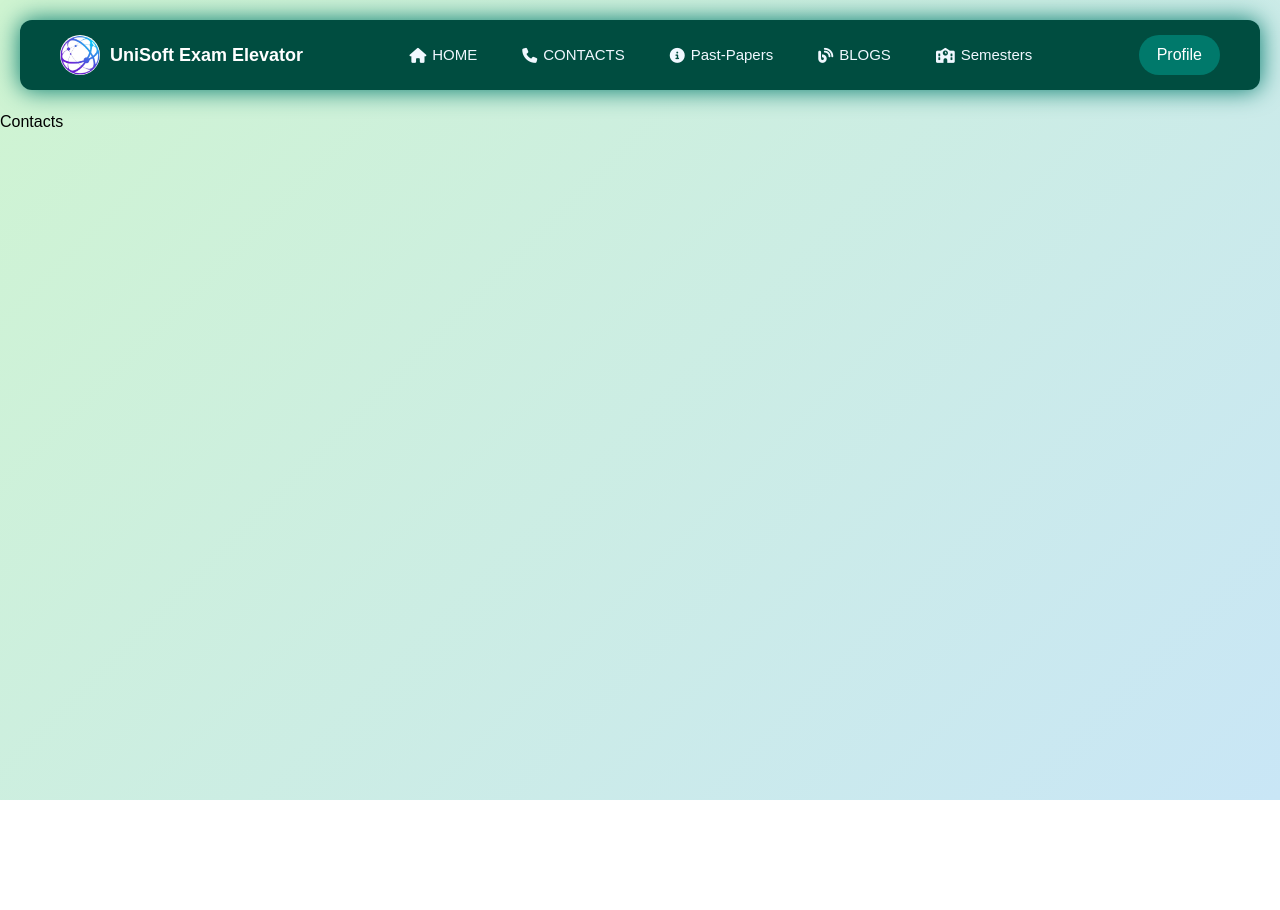
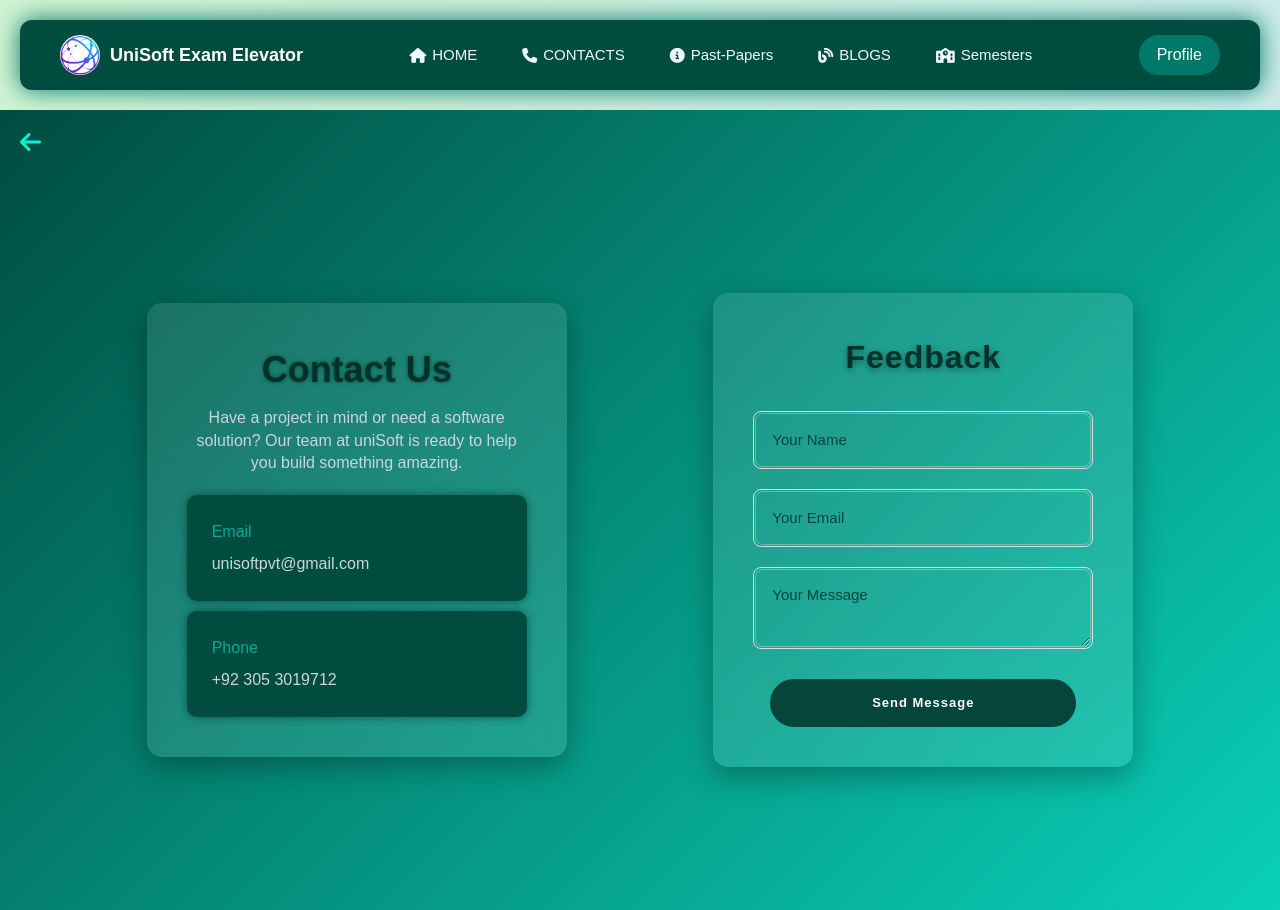
Before and after one commit to ShaniBhai786/exam-elevator, a Next.js app: page /contact in a window 1280 px wide. Before the commit the page ends 800 px from the top, so only its background shows below. Built offline with nearby package versions, Linux system fonts and the light colour scheme; a web font is replaced by a local one.

Commit message:
feat: Add Contact and Feedback components with styling and email functionality

```diff
--- a/package.json
+++ b/package.json
@@ -9,6 +9,7 @@
     "lint": "eslint"
   },
   "dependencies": {
+    "@emailjs/browser": "^4.4.1",
     "@fortawesome/free-solid-svg-icons": "^7.2.0",
     "@fortawesome/react-fontawesome": "^3.3.0",
     "@google/genai": "^1.49.0",
--- /dev/null
+++ b/src/app/components/ContactUs.jsx
@@ -0,0 +1,36 @@
+"use client";
+
+import React from "react";
+import styles from "../utills.module.css";
+
+function ContactUs() {
+  return (
+    <div className={styles.contactus} id="contact">
+      <div className={styles.contactHeader}>
+        <h2>Contact Us</h2>
+        <p>
+          Have a project in mind or need a software solution? Our team at
+          <span className={styles.brand}> uniSoft</span> is ready to help you build something amazing.
+        </p>
+      </div>
+
+      <div className={styles.contactInfo}>
+        <div className={styles.contactCard}>
+          <h3>Email</h3>
+          <a href="mailto:unisoftpvt@gmail.com">
+            unisoftpvt@gmail.com
+          </a>
+        </div>
+
+        <div className={styles.contactCard}>
+          <h3>Phone</h3>
+          <a href="tel:+923053019712">
+            +92 305 3019712
+          </a>
+        </div>
+      </div>
+    </div>
+  );
+}
+
+export default ContactUs;
--- /dev/null
+++ b/src/app/components/Feedback.jsx
@@ -0,0 +1,109 @@
+"use client";
+
+import React, { useRef } from "react";
+import { Formik, Form, Field, ErrorMessage } from "formik";
+import * as Yup from "yup";
+import emailjs from "@emailjs/browser";
+import styles from "../utills.module.css";
+
+const Feedback = ({ setLoading }) => {
+  const form = useRef();
+
+  const initialValues = {
+    name: "",
+    email: "",
+    message: "",
+  };
+
+  const validationSchema = Yup.object({
+    name: Yup.string().required("Name is required"),
+    email: Yup.string()
+      .email("Invalid email format")
+      .required("Email is required"),
+    message: Yup.string().required("Message is required"),
+  });
+
+  const onSubmit = async (values, { resetForm }) => {
+    try {
+      setLoading(true);
+
+      await emailjs.sendForm(
+        "service_3xs9iqc",
+        "template_u09iiy3",
+        form.current,
+        { publicKey: "5NYUNk6egOmHicaIZ" }
+      );
+
+      alert("Feedback Sent Successfully!");
+      resetForm();
+      console.table(values);
+    } catch (error) {
+      console.log(error);
+      alert("Failed to send feedback");
+    } finally {
+      setLoading(false);
+    }
+  };
+
+  return (
+    <div className={styles.feedbackForm}>
+      <Formik
+        initialValues={initialValues}
+        validationSchema={validationSchema}
+        onSubmit={onSubmit}
+      >
+        <Form ref={form} className={styles.form}>
+          <div className={styles.inputsDiv}>
+            <h1 className={styles.heading}>Feedback</h1>
+
+            <div className={styles.input}>
+              <Field
+                name="name"
+                placeholder="Your Name"
+                className={styles.inputField}
+              />
+              <ErrorMessage
+                name="name"
+                component="div"
+                className={styles.error}
+              />
+            </div>
+
+            <div className={styles.input}>
+              <Field
+                name="email"
+                placeholder="Your Email"
+                className={styles.inputField}
+              />
+              <ErrorMessage
+                name="email"
+                component="div"
+                className={styles.error}
+              />
+            </div>
+
+            <div className={styles.input}>
+              <Field
+              as="textarea"
+                name="message"
+                placeholder="Your Message"
+                className={styles.inputField}
+              />
+              <ErrorMessage
+                name="message"
+                component="div"
+                className={styles.error}
+              />
+            </div>
+
+            <button type="submit" className={styles.submitBtn}>
+              Send Message
+            </button>
+          </div>
+        </Form>
+      </Formik>
+    </div>
+  );
+};
+
+export default Feedback;
--- a/src/app/contact/page.jsx
+++ b/src/app/contact/page.jsx
@@ -1,11 +1,42 @@
-import React from 'react'
+"use client";
+
+import React, { useState } from "react";
+import Feedback from "../components/Feedback";
+import ContactUs from "../components/ContactUs";
+import { useRouter } from "next/navigation";
+import Loading from "../components/Loading";
+import styles from "../utills.module.css";
 
 function Contact() {
+  const [loading, setLoading] = useState(false);
+  const router = useRouter();
+
+  const handleBackClick = () => {
+    router.back();
+  };
+
   return (
-    <div>
-      <h1>Contacts</h1>
-    </div>
-  )
+    <>
+      {/* Back Icon */}
+
+      <div className={styles.contact} id="contact">
+      <i
+        className={`fa-solid fa-arrow-left ${styles.backIcon}`}
+        title="Back"
+        onClick={handleBackClick}
+      ></i>
+        <div className={styles.feedback}>
+          <Feedback setLoading={setLoading} />
+        </div>
+
+        <div className={styles.contactUs}>
+          <ContactUs />
+        </div>
+
+        {loading && <Loading />}
+      </div>
+    </>
+  );
 }
 
-export default Contact
+export default Contact;
--- a/src/app/semester/[semester]/Generator.jsx
+++ b/src/app/semester/[semester]/Generator.jsx
@@ -41,7 +41,7 @@ const Generator = ({semesterSeven, subject}) => {
                                 item.category === "short" && (
                                     <>
                                     <input type="checkbox" value={item.question} name={item.question} id={item.question} onChange={(e) => handleChange(e, "short")} />
-                                    <label htmlFor={item.question} className={styles.question}>{item.question} {item.year}</label>
+                                    <label htmlFor={item.question} className={styles.question}>{item.question} <span className={styles.year}>Year: {item.year}</span></label>
                                     </>
                                 )
                             }
@@ -66,7 +66,7 @@ const Generator = ({semesterSeven, subject}) => {
                                 item.category === "long" && (
                                     <>
                                     <input type="checkbox" value={item.question} name={item.question} id={item.question} onChange={(e) => handleChange(e, "long")} />
-                                    <label htmlFor={item.question} className={styles.question}>{item.question}{item.year}</label>
+                                    <label htmlFor={item.question} className={styles.question}>{item.question}<span className={styles.year} >Year: {item.year}</span></label>
                                     </>
                                 )
                             }
--- a/src/app/utills.module.css
+++ b/src/app/utills.module.css
@@ -429,24 +429,31 @@
   flex-direction: column;
 }
 .container h1{
-  font-size: 20px;
+  font-size: 25px;
   color: #00322a;
   font-weight: 600;
+  filter: drop-shadow(0px 0px 15px #004d40);
 }
 .generator {
   width: 100%;
   max-width: 900px;
   margin: 20px auto;
-  padding: 20px;
+  padding: 0px 30px;
   font-family: "Segoe UI", Tahoma, Geneva, Verdana, sans-serif;
+  background-color: #06453b;
+  border-radius: 10px;
 }
 
 .generator h2 {
-  margin-top: 25px;
+  margin-top: 15px;
   margin-bottom: 10px;
-  color: #004d40;
-  border-left: 5px solid #00796b;
+  color: #45e2c8;
+  border-left: 5px solid #0ad0b9;
   padding-left: 10px;
+  font-size: 20px;
+  font-weight: 500;
+  font-family: "Segoe UI", Tahoma, Geneva, Verdana, sans-serif;
+  letter-spacing: 1px;
 }
 
 .generator p {
@@ -492,8 +499,15 @@
   color: #333;
   line-height: 1.5;
   cursor: pointer;
+  display: flex;
+  justify-content: space-between;
+  width: 100%;
+  align-items: center;
 }
-
+.year{
+  color: #00322a;
+  font-weight: 500;
+}
 input:checked + .question {
   color: #00796b;
   font-weight: 600;
@@ -547,7 +561,7 @@ input:checked + .question {
   display: block;
   width: 50px;
   height: 3px;
-  background: #00796b;
+  background: #0ad0b9;
   margin-top: 5px;
 }
 /* ==============================Profile =========================== */
@@ -1096,3 +1110,175 @@ input:checked + .question {
 .sideLinks p{
   width: 150px;
 }
+
+/* =====================Contact==========================[] */
+
+.contact {
+  display: flex;
+  position: sticky;
+  flex-wrap: wrap;
+  width: 100%;
+  height: 100dvh;
+  align-items: center;
+  justify-content: space-evenly;
+  /* background-image: url(./images/teamsBg.png); */
+  background: linear-gradient(135deg, #004d40, #0ad0b9);
+  background-size: cover;
+  background-position: center;
+  padding-top: 40px;
+  flex-direction: row-reverse;
+  z-index: 3;
+  overflow: auto;
+}
+.feedbackForm {
+  width: 100%;
+  display: flex;
+  justify-content: center;
+  align-items: center;
+}
+.heading {
+  text-align: center;
+  font-size: 32px;
+  font-weight: 700;
+  color: #00322a;
+  margin-bottom: 10px;
+  text-shadow: 0 2px 6px rgba(0, 0, 0, 0.4);
+  letter-spacing: 1px;
+}
+.inputsDiv {
+  width: 420px;
+  padding: 40px;
+  border-radius: 15px;
+  background: rgba(255, 255, 255, 0.1);
+  backdrop-filter: blur(10px);
+  box-shadow: 0 10px 30px rgba(0, 0, 0, 0.3);
+  display: flex;
+  flex-direction: column;
+  gap: 20px;
+}
+.input {
+  display: flex;
+  flex-direction: column;
+}
+.inputField {
+  width: 100%;
+  padding: 14px 16px;
+  border-radius: 8px;
+  border: 1px solid rgba(255, 255, 255, 0.3);
+  outline: none;
+  font-size: 16px;
+  color: #004d40;
+  font-family: Arial;
+  font-weight: 500;
+  transition: all 0.3s ease;
+}
+.inputField::placeholder {
+  color: #06453b;
+  font-size: 15px;
+}
+.inputField:focus {
+  border-color: #0ea5e9;
+  box-shadow: 0 0 8px rgba(25, 212, 187, 0.7);
+}
+#message {
+  height: 70px;
+  resize: none;
+}
+.error {
+  color: #ff6b6b;
+  font-size: 13px;
+  margin-top: 5px;
+}
+
+.submitBtn {
+  margin-top: 10px;
+  padding: 14px;
+  border: none;
+  border-radius: 50px;
+  background: #06453b;
+  color: white;
+  font-size: 13px;
+  font-weight: bold;
+  letter-spacing: 1px;
+  cursor: pointer;
+  width: 90%;
+  transition: all 0.3s ease;
+}
+@media (max-width: 768px) {
+  .contact {
+    padding: 60px 6%;
+    justify-content: flex-start;
+  }
+}
+.submitBtn:hover {
+  transform: translateY(-3px);
+  box-shadow: 0 8px 20px rgba(2, 39, 35, 0.6);
+}
+.backIcon {
+  position: absolute;
+  top: 20px;
+  left: 20px;
+  font-size: 24px;
+  color: #10edd3;
+  cursor: pointer;
+}
+
+.contactus {
+  width: 420px;
+  padding: 40px;
+  border-radius: 15px;
+  background: rgba(255, 255, 255, 0.1);
+  backdrop-filter: blur(10px);
+  box-shadow: 0 10px 30px rgba(0, 0, 0, 0.3);
+  display: flex;
+  flex-direction: column;
+  gap: 20px;
+}
+
+.contactHeader {
+  text-align: center;
+  max-width: 700px;
+  margin: auto;
+}
+.contactHeader h2 {
+  font-size: 36px;
+  font-weight: 600;
+  margin-bottom: 10px;
+  color: #00322a;
+  filter: drop-shadow(0px 0px 2px #004d40);
+}
+.contactHeader p {
+  color: #cbd5e1;
+  line-height: 1.4;
+}
+.contactInfo {
+  display: flex;
+  gap: 10px;
+  flex-direction: column;
+}
+.contactCard {
+  background: #004d40;
+  border-color: #00322a;
+  box-shadow: 0 0 8px rgba(3, 59, 51, 0.7);
+  padding: 25px;
+  border-radius: 10px;
+  transition: all 0.3s ease-in-out;
+}
+.contactCard:hover {
+  transform: translateY(-5px);
+  box-shadow: 0 10px 30px rgba(0, 0, 0, 0.4);
+}
+.contactCard h3 {
+  margin-bottom: 8px;
+  color: #08a895;
+}
+
+.contactCard a {
+  color: #cbd5e1;
+  text-decoration: none;
+}
+@media (max-width: 768px) {
+  .contactContainer {
+    grid-template-columns: 1fr;
+  }
+}
```
Also changed, not shown: 1 other file (tests, documents, lock files or other folders).
